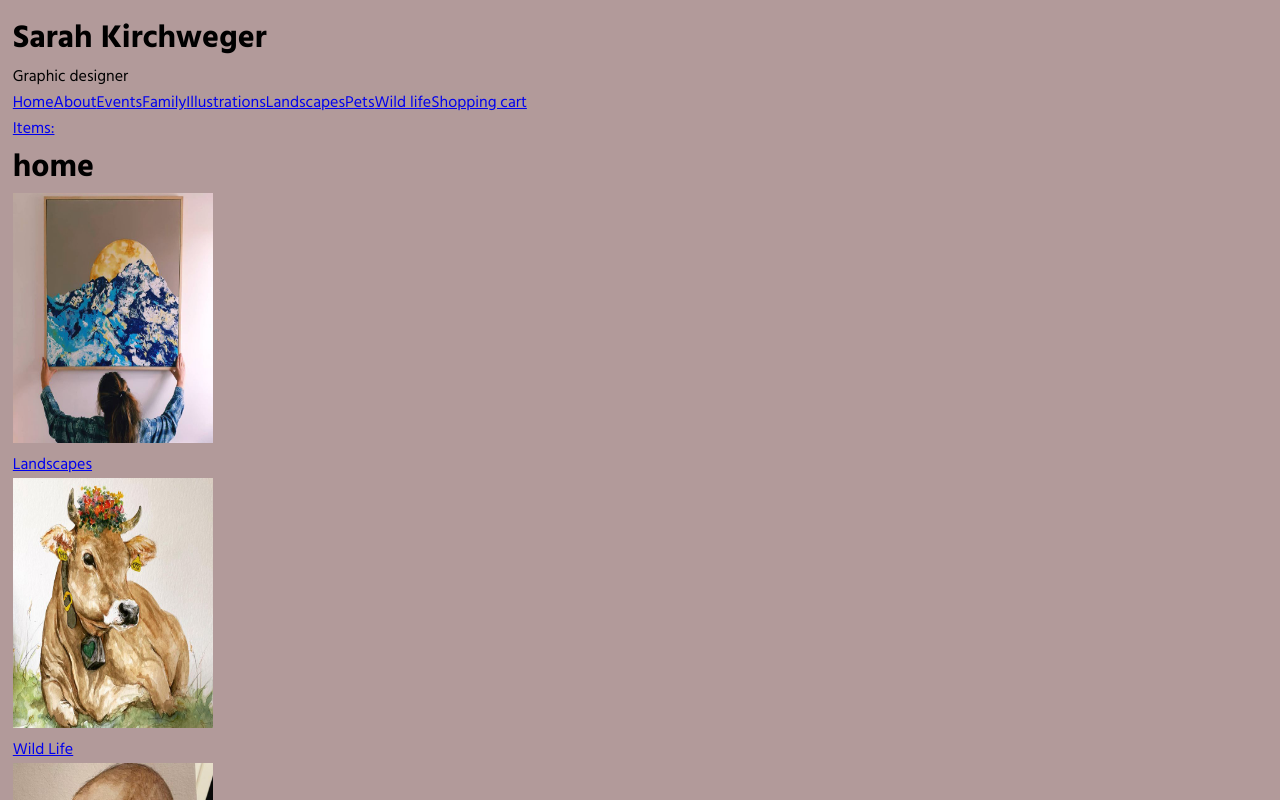
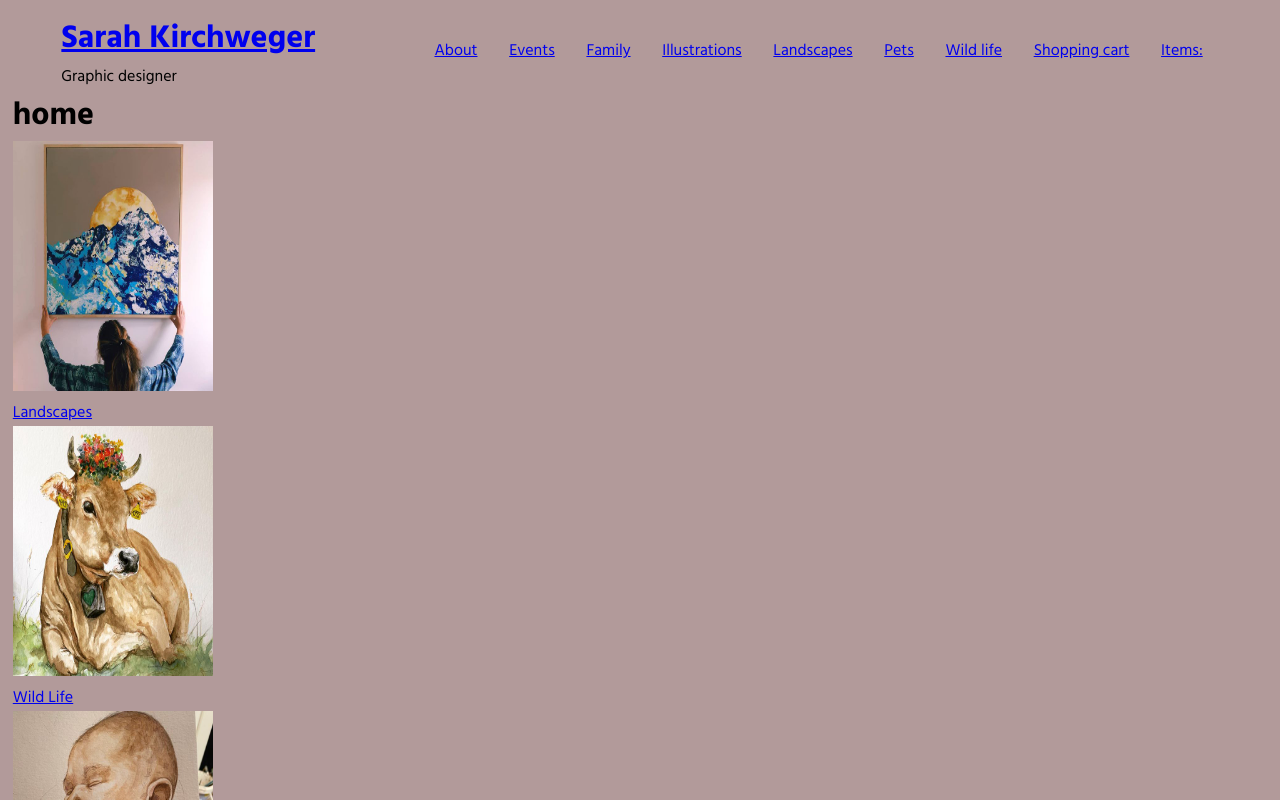
Before and after one commit to Gilsabo/nejxt.js-ecommerce-store, a Next.js app: page / in a window 1280 px wide. Shown: the top 800 px of the page. Built offline with nearby package versions, Linux system fonts and the light colour scheme; no server answers.

Commit message:
A change link home to header Sarah Kirchweger

```diff
--- a/app/layout.js
+++ b/app/layout.js
@@ -2,6 +2,7 @@ import './globals.css';
 import Link from 'next/link';
 import { getCookie } from '../util/cookies';
 import { parseJson } from '../util/json';
+import styles from './layout.module.css';
 
 export const metadata = {
   title: {
@@ -23,13 +24,14 @@ export default function RootLayout({ children }) {
   return (
     <html lang="en">
       <body>
-        <div>
+        <div className={styles.navContainer}>
           <div>
-            <h1>Sarah Kirchweger</h1>
+            <Link href="/">
+              <h1>Sarah Kirchweger</h1>
+            </Link>
             <p>Graphic designer</p>
           </div>
-          <nav>
-            <Link href="/">Home</Link>
+          <nav className={styles.navigationLinks}>
             <Link href="/about">About</Link>
             <Link href="/events">Events</Link>
             <Link href="/family">Family</Link>
```
